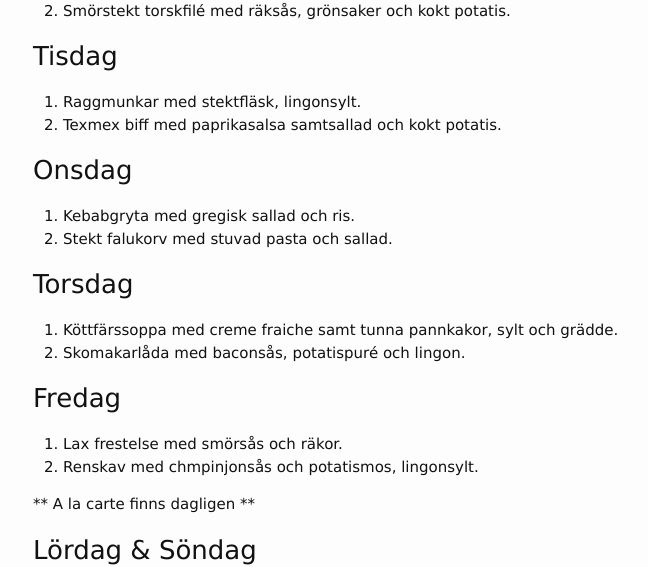
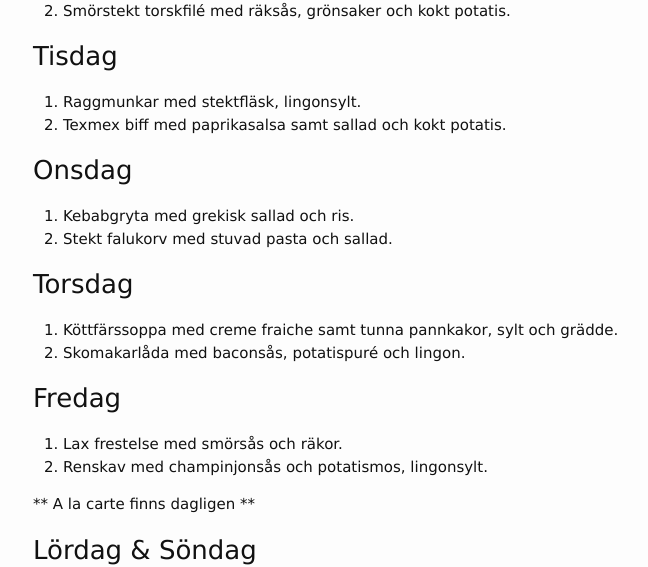
Before and after one commit to FarInn62/farinn62.github.io, a Jekyll site: the page built from lunch.md, in a window 1280 px wide. Shown: the part 299-866 px from the top of the page, without its empty margins (237-885 px from the left). Built offline with Jekyll 4.4.1, drawn with Linux system fonts in a browser that asks for light colours.

Commit message:
Update lunch.md

```diff
--- a/lunch.md
+++ b/lunch.md
@@ -18,12 +18,12 @@ Alla rätter: 80:- Take away: 70:-
 ### Tisdag
 
 1. Raggmunkar med stektfläsk, lingonsylt.
-2. Texmex biff med paprikasalsa samtsallad och kokt potatis.
+2. Texmex biff med paprikasalsa samt sallad och kokt potatis.
 
 
 ### Onsdag
 
-1. Kebabgryta med gregisk sallad och ris.
+1. Kebabgryta med grekisk sallad och ris.
 2. Stekt falukorv med stuvad pasta och sallad.
 
 ### Torsdag
@@ -34,7 +34,7 @@ Alla rätter: 80:- Take away: 70:-
 ### Fredag
 
 1. Lax frestelse med smörsås och räkor.
-2. Renskav med chmpinjonsås och potatismos, lingonsylt.
+2. Renskav med champinjonsås och potatismos, lingonsylt.
 
 ** A la carte finns dagligen **
 
```
